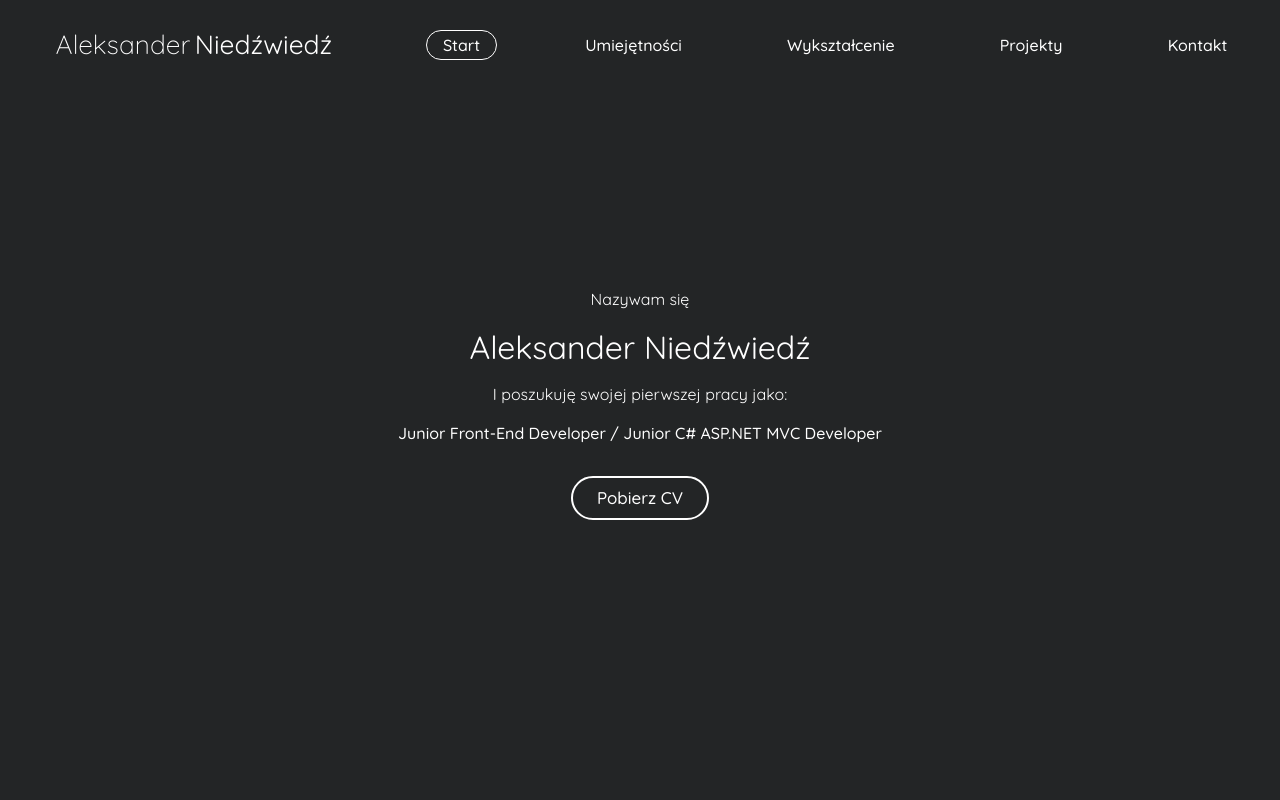
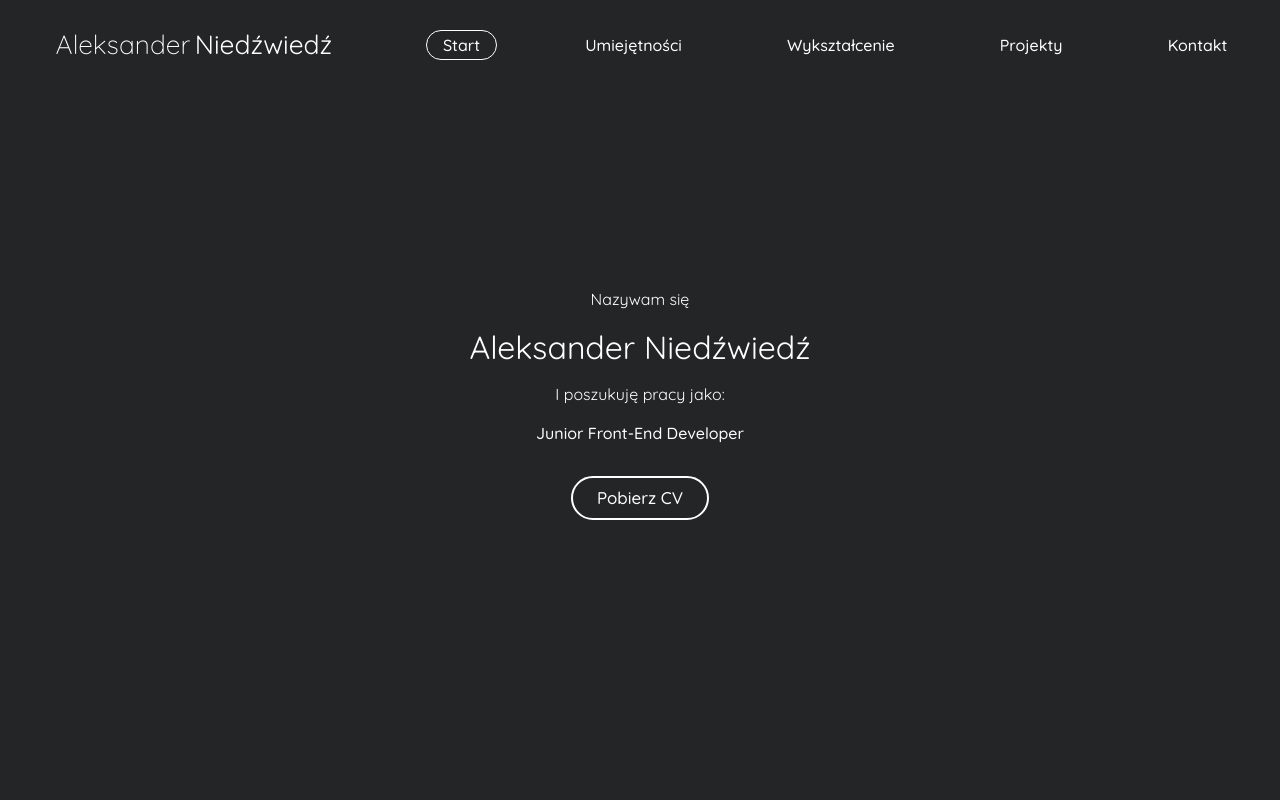
Before and after one commit to shadaxv/Portfolio-Landing-Page, a plain HTML site: page index.html in a window 1280 px wide. Shown: the top 800 px of the page. Drawn offline with Linux system fonts and the light colour scheme.

Commit message:
Edited description of main header

```diff
--- a/index.html
+++ b/index.html
@@ -73,8 +73,8 @@
   <header class="main-slider">
     <p class="main-slider__desc">Nazywam się</p>
     <h1 class="main-slider__heading">Aleksander Niedźwiedź</h1>
-    <p class="main-slider__desc">I poszukuję swojej pierwszej pracy jako:</p>
-    <p class="main-slider__desc main-slider__desc--bold">Junior Front-End Developer / Junior C# ASP.NET MVC Developer</p>
+    <p class="main-slider__desc">I poszukuję pracy jako:</p>
+    <p class="main-slider__desc main-slider__desc--bold">Junior Front-End Developer</p>
     <a href="Niedzwiedz_Aleksander_CV.pdf" class="main-slider__button" target="_blank">Pobierz CV</a>
   </header>
 
```
